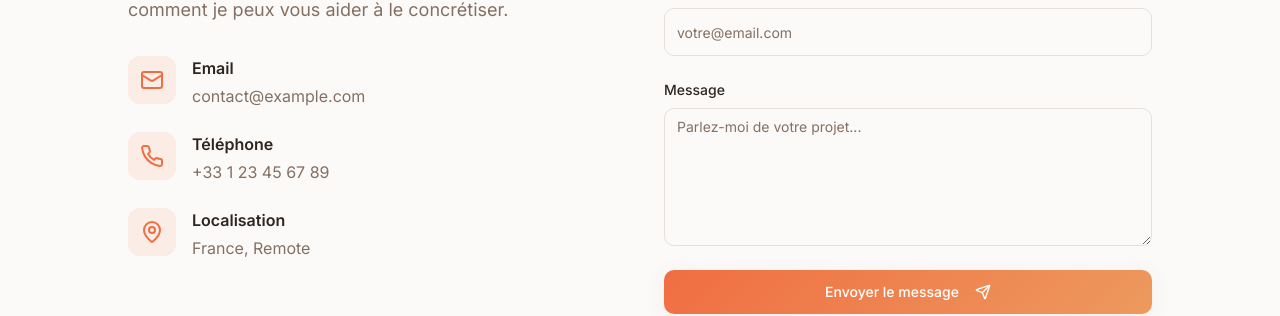
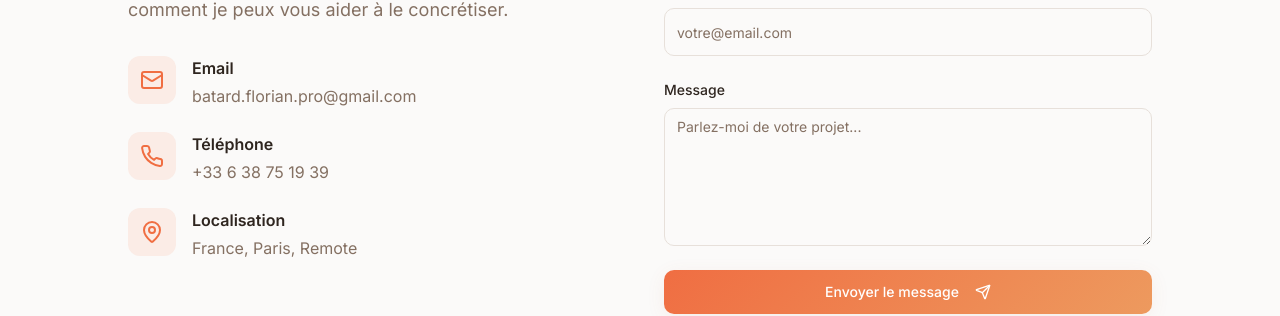
Before and after one commit to flobatard/site-perso-freelance, a React (Vite) app: page / in a window 1280 px wide. Shown: the part 3420-3736 px from the top of the page. Built offline with nearby package versions, Linux system fonts and the light colour scheme; the HTML template or start-up script is replaced by a standard one.

Commit message:
Remove Lovable tagger + putting real info in contact

```diff
--- a/package.json
+++ b/package.json
@@ -73,7 +73,6 @@
     "eslint-plugin-react-hooks": "^5.2.0",
     "eslint-plugin-react-refresh": "^0.4.20",
     "globals": "^15.15.0",
-    "lovable-tagger": "^1.1.11",
     "postcss": "^8.5.6",
     "tailwindcss": "^3.4.17",
     "typescript": "^5.8.3",
--- a/src/components/Contact.tsx
+++ b/src/components/Contact.tsx
@@ -58,7 +58,7 @@ const Contact = () => {
                       href="mailto:contact@example.com"
                       className="text-muted-foreground hover:text-primary transition-colors"
                     >
-                      contact@example.com
+                      batard.florian.pro@gmail.com
                     </a>
                   </div>
                 </div>
@@ -73,7 +73,7 @@ const Contact = () => {
                       href="tel:+33123456789"
                       className="text-muted-foreground hover:text-primary transition-colors"
                     >
-                      +33 1 23 45 67 89
+                      +33 6 38 75 19 39
                     </a>
                   </div>
                 </div>
@@ -84,7 +84,7 @@ const Contact = () => {
                   </div>
                   <div>
                     <h4 className="font-semibold mb-1">Localisation</h4>
-                    <p className="text-muted-foreground">France, Remote</p>
+                    <p className="text-muted-foreground">France, Paris, Remote</p>
                   </div>
                 </div>
               </div>
--- a/src/data/portfolio.json
+++ b/src/data/portfolio.json
@@ -6,7 +6,7 @@
       "description": "Développement d'une plateforme complète de gestion des commandes et du catalogue pour un réseau de distributeurs.",
       "stack": ["Angular", "Node.js", "MongoDB", "Redis"],
       "link": "https://order.betavetements.com",
-      "category": "web"
+      "category": "e-commerce"
     },
     {
       "id": 2,
@@ -22,7 +22,7 @@
       "description": "Site vitrine pour le compte de Guillaume Galland indépendant dans le secteur du bâtiment",
       "stack": ["React"],
       "link": "https://guillaumegalland.com/",
-      "category": "backend"
+      "category": "web"
     }
   ]
 }
```
Also changed, not shown: 1 other file (tests, documents, lock files or other folders).
